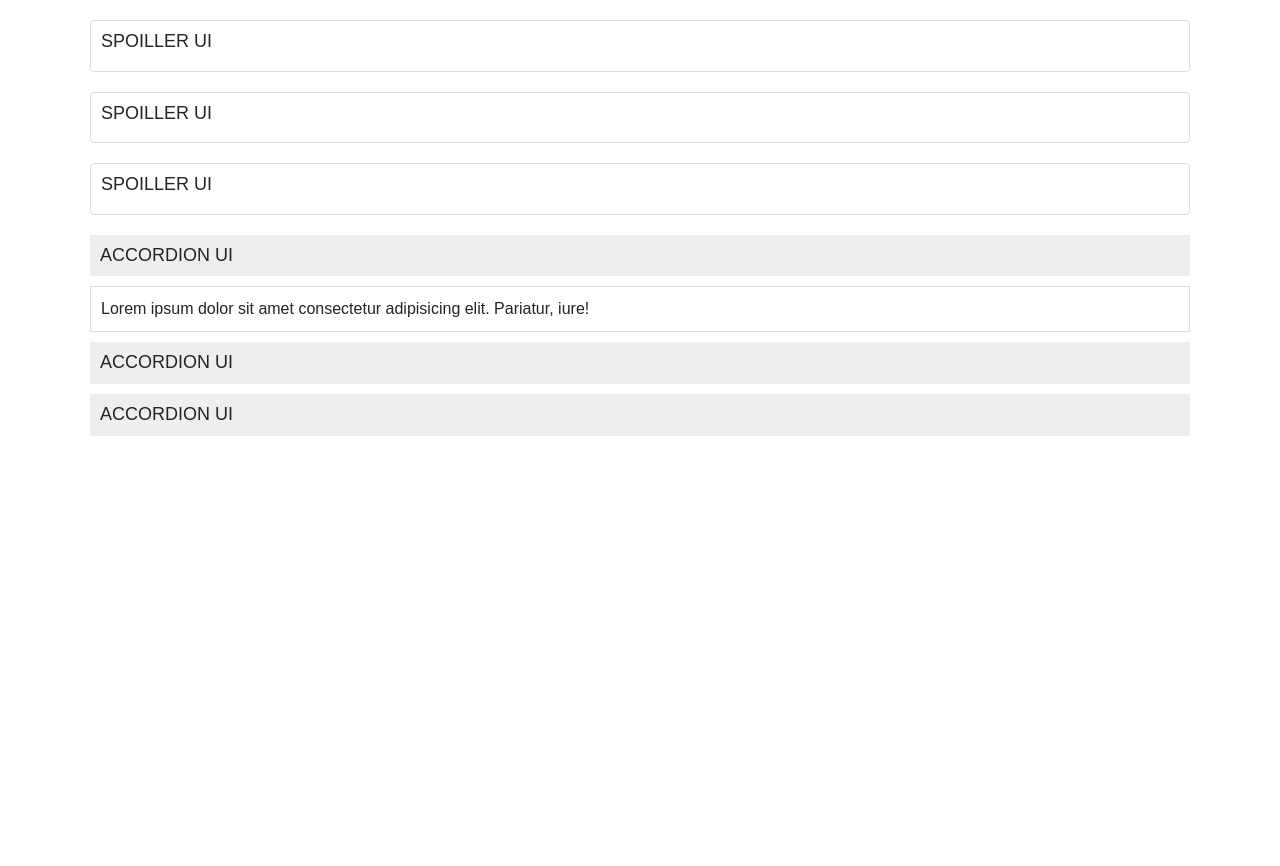
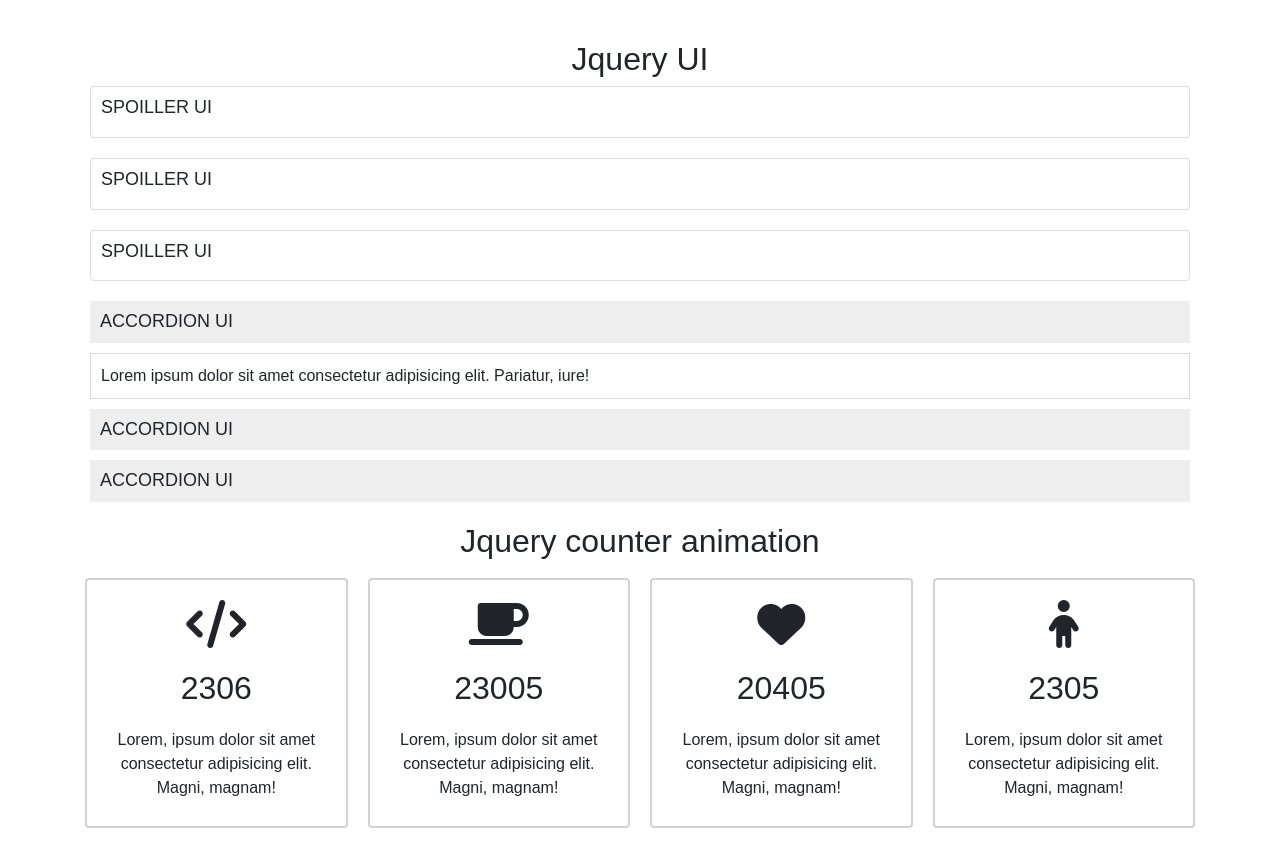
Before and after one commit to mascot86-code/Jquery-UI, a plain HTML site: page index.html in a window 1280 px wide. Drawn offline with nearby package versions, Linux system fonts and the light colour scheme.

Commit message:
add counter widget

```diff
--- a/index.html
+++ b/index.html
@@ -14,6 +14,8 @@
 
 <body>
     <div class="container">
+
+        <h2>Jquery UI</h2>
 
         <div class="spoiller">
             <div class="spoiller_content">
@@ -57,12 +59,39 @@
         <!-- To top button -->
 
         <button class="to_top">To top</button>
+
+        <!-- Animation counter -->
+
+        <h2>Jquery counter animation</h2>
+        <div class="row">
+            <div class="col">
+                <i class="fa fa-code fa-3x" aria-hidden="true"></i>
+                <h2 class="counter">2306</h2>
+                <p>Lorem, ipsum dolor sit amet consectetur adipisicing elit. Magni, magnam!</p>
+            </div>
+            <div class="col">
+                <i class="fa fa fa-coffee fa-3x" aria-hidden="true"></i>
+                <h2 class="counter">23005</h2>
+                <p>Lorem, ipsum dolor sit amet consectetur adipisicing elit. Magni, magnam!</p>
+            </div>
+            <div class="col">
+                <i class="fa fa-heart fa-3x" aria-hidden="true"></i>
+                <h2 class="counter">20405</h2>
+                <p>Lorem, ipsum dolor sit amet consectetur adipisicing elit. Magni, magnam!</p>
+            </div>
+            <div class="col">
+                <i class="fa fa-child fa-3x" aria-hidden="true"></i>
+                <h2 class="counter">2305</h2>
+                <p>Lorem, ipsum dolor sit amet consectetur adipisicing elit. Magni, magnam!</p>
+            </div>
+        </div>
     </div>
 
 
 
     <script src="jquery-3.6.0.min.js"></script>
     <script src="https://ajax.googleapis.com/ajax/libs/jqueryui/1.12.1/jquery-ui.min.js"></script>
+    <script src="https://use.fontawesome.com/7f48fae453.js"></script>
     <script src="script.js"></script>
 </body>
 
--- a/script.js
+++ b/script.js
@@ -27,4 +27,18 @@ $('document').ready(function () {
     $('.to_top').on('click', function () {
         $("html, body").animate({ scrollTop: 0 }, 50)
     })
+
+    //Counter
+
+    $('.counter').each(function () {
+        $(this).prop('Counter', 0).animate({
+            Counter: $(this).text()
+        }, {
+            duration: 4000,
+            easing: 'swing',
+            step: function (now) {
+                $(this).text(Math.ceil(now))
+            }
+        })
+    })
 })
--- a/style.css
+++ b/style.css
@@ -61,3 +61,25 @@ body {
     margin-left: 10px;
     color: black
 }
+
+h2 {
+    text-align: center;
+    margin-top: 20px;
+}
+
+.col {
+    text-align: center;
+    margin-top: 30px;
+    border: 2px solid lightgrey;
+    margin: 10px;
+    border-radius: 4px;
+    padding: 10px;
+}
+
+.counter {
+    margin: 20px 0;
+}
+
+.fa {
+    margin-top: 10px;
+}
```
